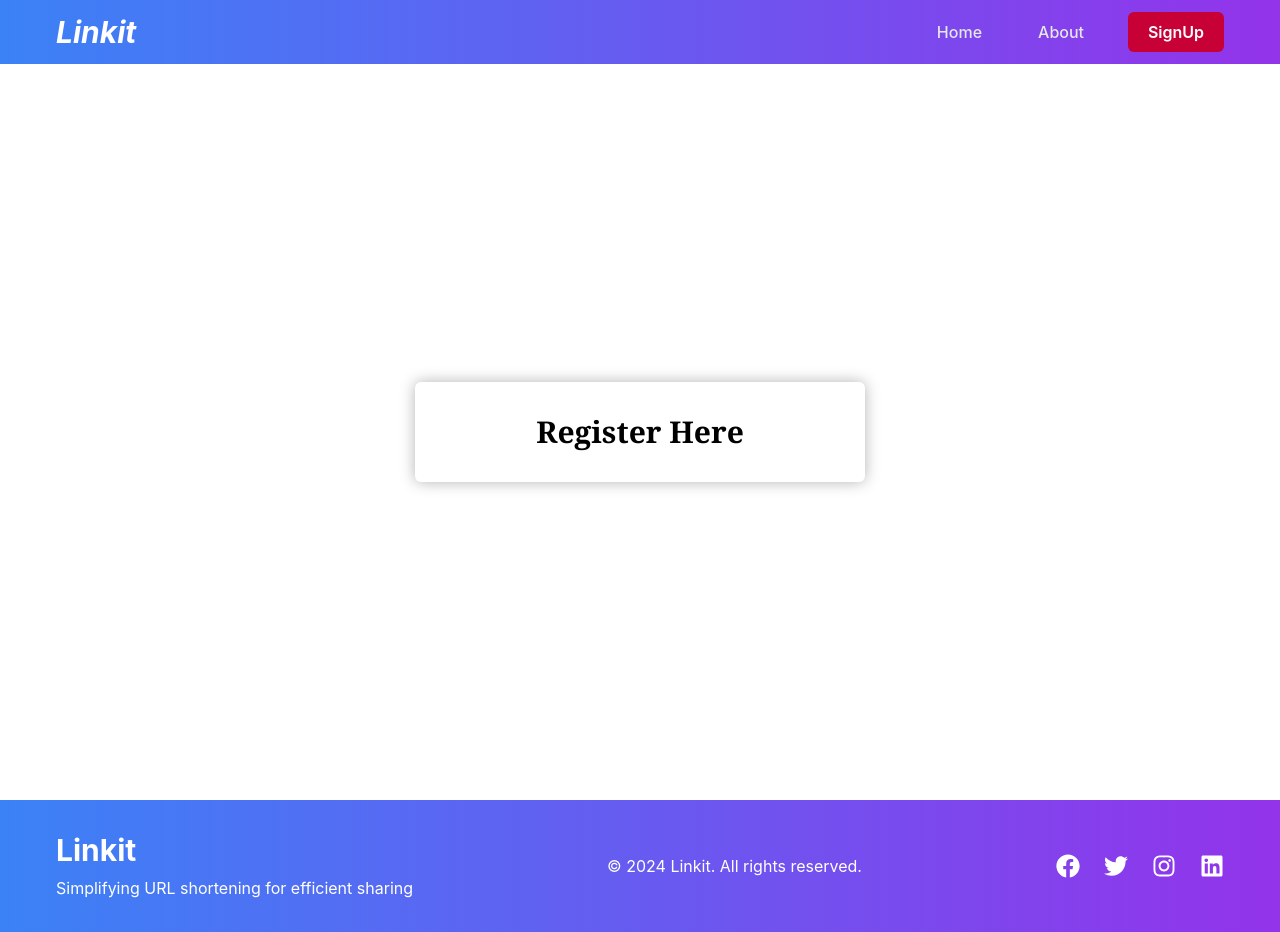
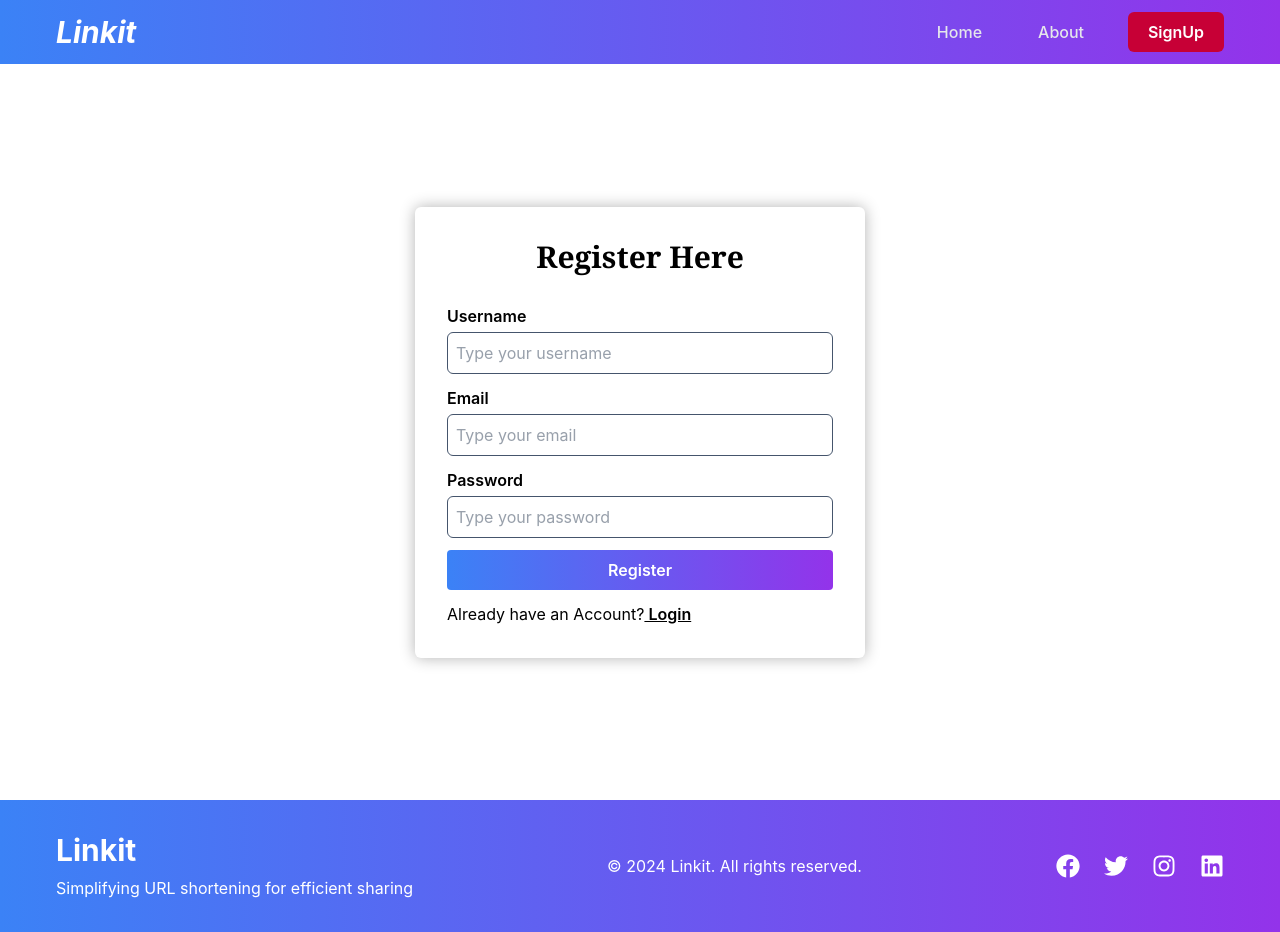
Before and after one commit to ArjavTripathi/url-shortener-frontend, a React (Vite) app: page /register in a window 1280 px wide. Built offline with nearby package versions, Linux system fonts and the light colour scheme.

Commit message:
done register

```diff
--- a/package.json
+++ b/package.json
@@ -11,10 +11,12 @@
   },
   "dependencies": {
     "@tailwindcss/vite": "^4.2.1",
+    "axios": "^1.13.6",
     "motion": "^12.38.0",
     "react": "^19.2.0",
     "react-dom": "^19.2.0",
     "react-hook-form": "^7.71.2",
+    "react-hot-toast": "^2.6.0",
     "react-icons": "^5.6.0",
     "react-router-dom": "^7.13.1"
   },
--- /dev/null
+++ b/src/api/api.js
@@ -0,0 +1,5 @@
+import axios from "axios";
+
+export default axios.create({
+    baseURL: import.meta.env.VITE_BACKEND_URL,
+})
--- a/src/components/RegisterPage.jsx
+++ b/src/components/RegisterPage.jsx
@@ -1,8 +1,14 @@
-import React from 'react'
 import { useForm } from 'react-hook-form'
 import TextField from './TextField';
+import React, { useState } from 'react'
+import { Link, useNavigate } from 'react-router-dom'
+import api from '../api/api';
+import toast from 'react-hot-toast';
 
 function RegisterPage() {
+    const navigate = useNavigate();
+    const [loader, setLoader] = useState(false);
+
     const {
         register,
         handleSubmit,
@@ -18,7 +24,21 @@ function RegisterPage() {
     });
 
     const registerHandler = async (data) => {
-
+        setLoader(true)
+        try{
+            const {data: response} = await api.post(
+                "/api/auth/public/register",
+                data
+            )
+            reset();
+            navigate("/login");
+            toast.success("Registeration Successful")
+        } catch(error) {
+            console.log(error);
+            toast.error("Registeration Unsuccessful")
+        } finally {
+            setLoader(false);
+        }
     };
 
   return (
@@ -28,6 +48,60 @@ function RegisterPage() {
             <h1 className='text-center font-serif text-btnColor font-bold lg:text-3xl text-2xl'>
                 Register Here
             </h1>
+
+            <hr className='mt-2 mb-5 text-white'/>
+
+            <div className='flex flex-col gap-3'>
+                <TextField
+                    label="Username"
+                    required
+                    id="Username"
+                    type="text"
+                    message="username is required"
+                    placeholder="Type your username"
+                    register={register}
+                    errors={errors}
+                />
+
+                <TextField
+                    label="Email"
+                    required
+                    id="Email"
+                    type="text"
+                    message="email is required"
+                    placeholder="Type your email"
+                    register={register}
+                    errors={errors}
+                />
+
+                <TextField
+                    label="Password"
+                    required
+                    id="Password"
+                    type="text"
+                    message="password is required"
+                    placeholder="Type your password"
+                    min={6}
+                    register={register}
+                    errors={errors}
+                />
+            </div>
+
+            <button
+            disabled={loader}
+            type='submit'
+            className='bg-customRed font-semibold text-white  bg-custom-gradient w-full py-2 hover:text-slate-400 transition-colors duration-100 rounded-sm my-3'>
+           {loader ? "Loading..." : "Register"}
+            </button>
+            <p>
+                Already have an Account?
+                <Link
+                className='font-semibold underline hover:text-black'
+                to="/login"
+                >
+                    <span className='text-btnColor '> Login</span>
+                </Link>
+            </p>
         </form>
     </div>
   )
```
Also changed, not shown: 2 other files (tests, documents, lock files or other folders).
